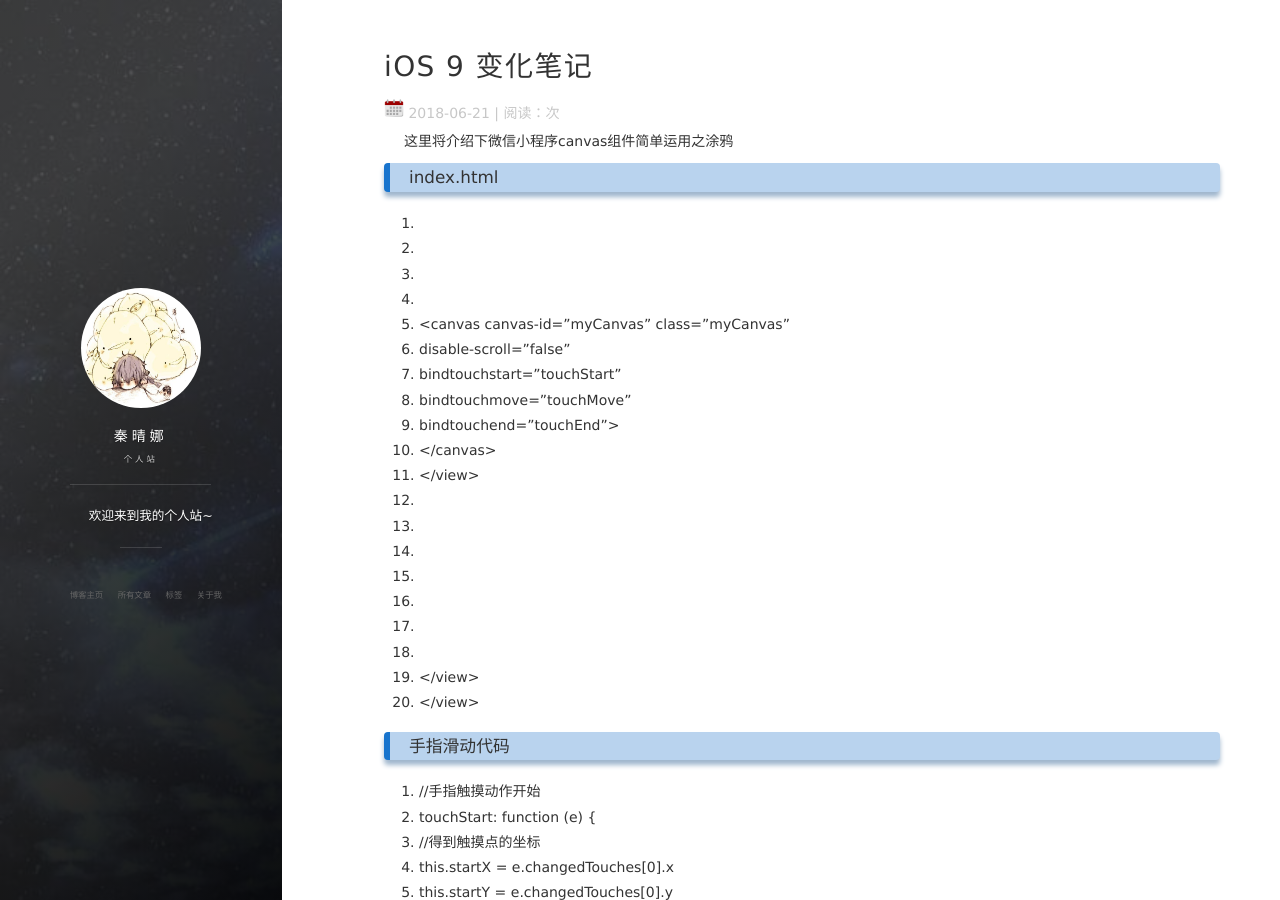
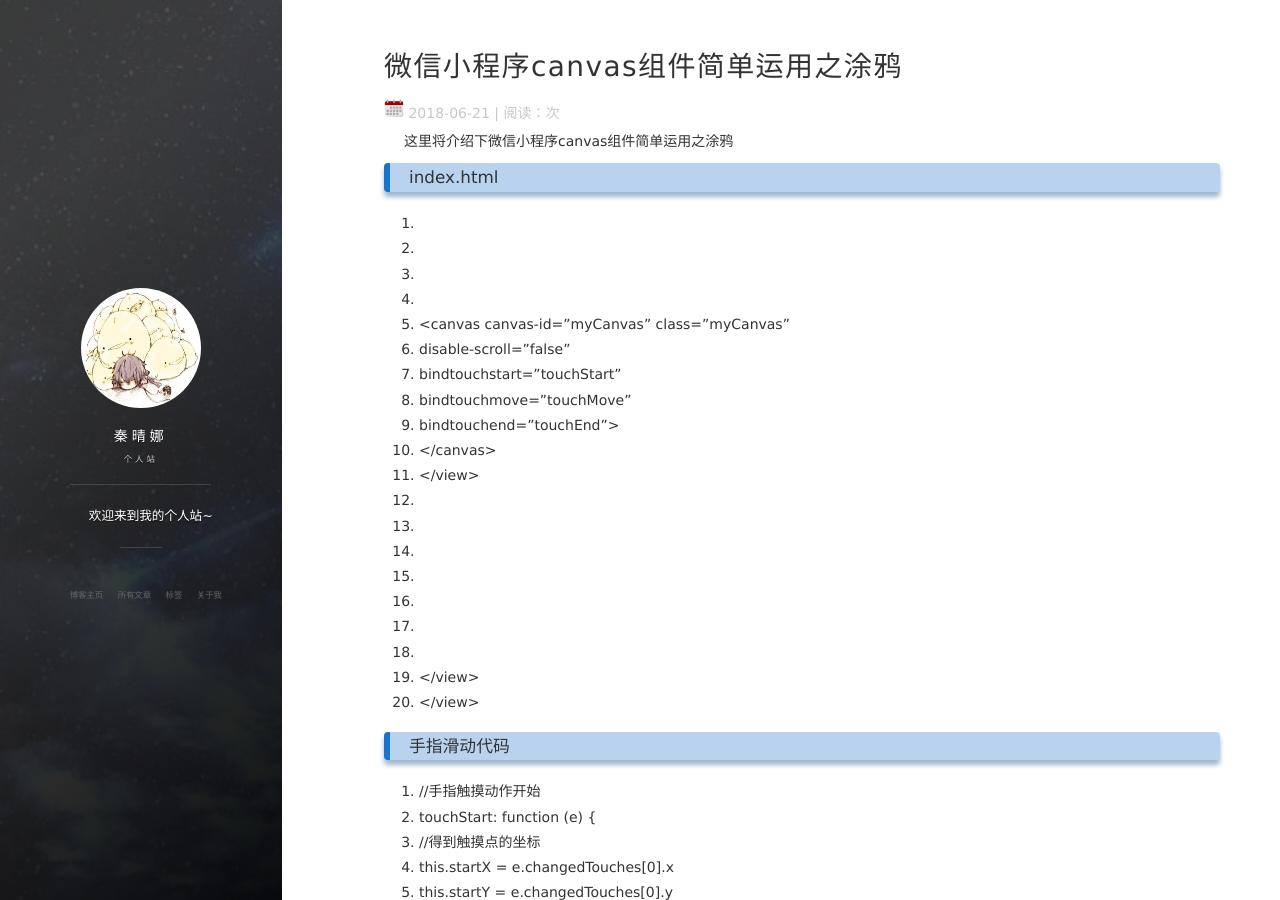
Before and after one commit to QINQQN/QINQQN.github.io, a Jekyll site: the page built from _posts/2018-05-21-iOS66_Note.md, in a window 1280 px wide and 900 px high. Built offline with Jekyll 4.4.1, drawn with Linux system fonts in a browser that asks for light colours; nearby versions of some CDN libraries; comment, search, counter and statistics services are not loaded.

Commit message:
Update 2018-05-21-iOS66_Note.md

```diff
--- a/_posts/2018-05-21-iOS66_Note.md
+++ b/_posts/2018-05-21-iOS66_Note.md
@@ -1,6 +1,6 @@
 ---
 layout: post
-title: "iOS 9 变化笔记"
+title: "微信小程序canvas组件简单运用之涂鸦"
 date: 2018-06-21 18:15:06
 description: "iOS9 变化笔记, 以及工作中常遇到的问题"
 tag: iOS
```
